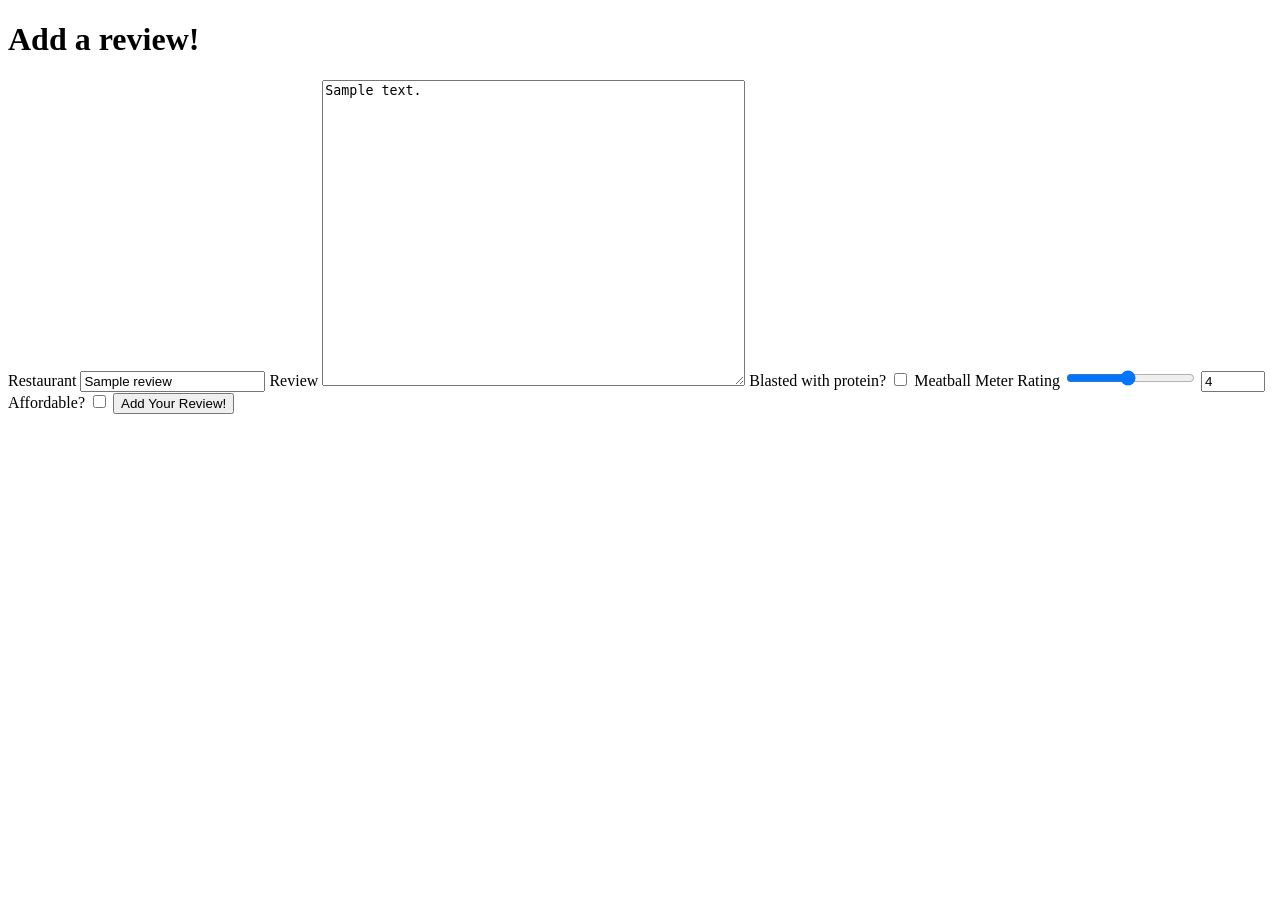
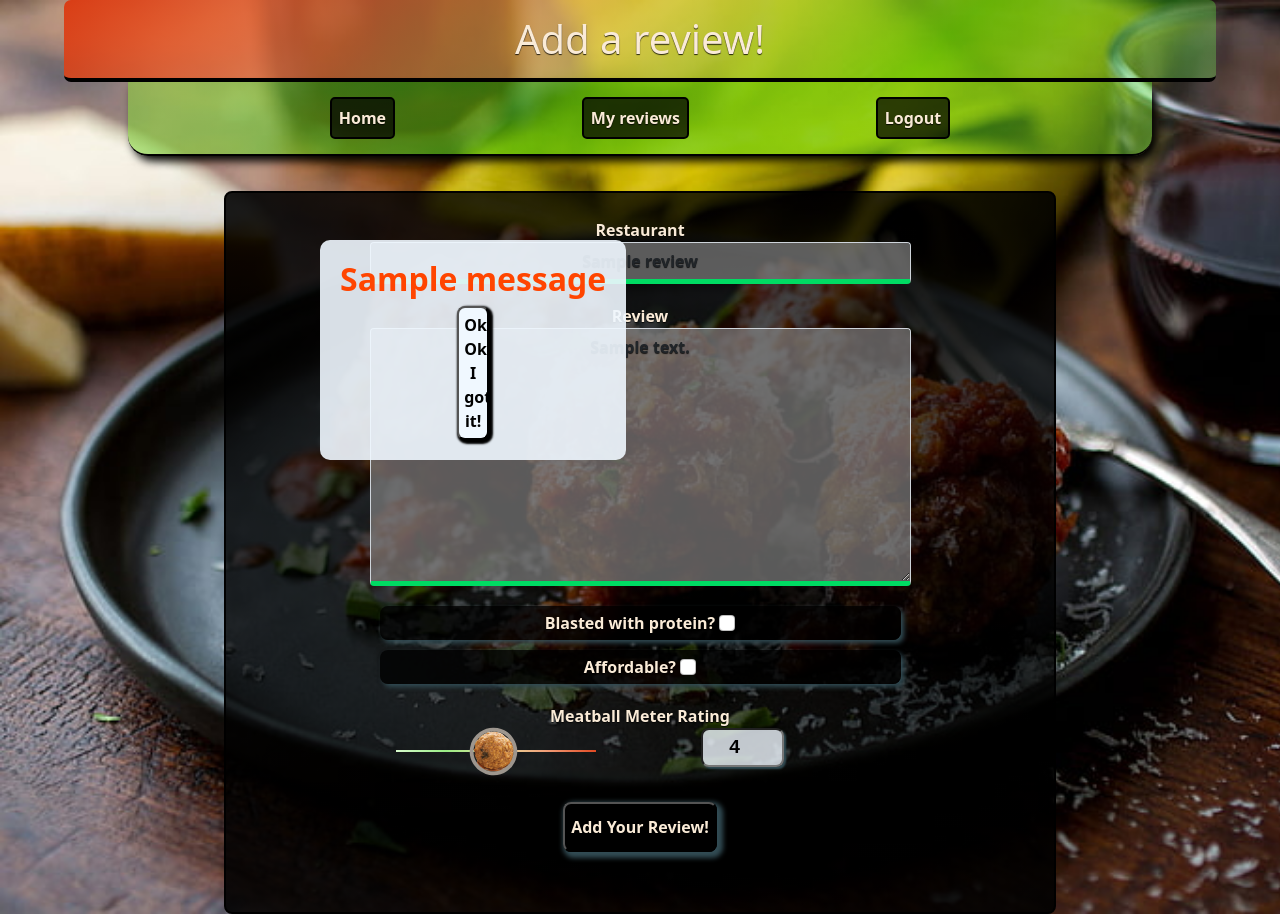
Before and after one commit to DouglasH9/possible_meatball_meter, a Flask app: template flask_app/templates/edit_review.html in a window 1280 px wide. Before the commit the page ends 414 px from the top, so only its background shows below. Run offline with Flask 2, Linux system fonts and the light colour scheme; the template is opened without the code that fills it: most values are stand-ins (such as "Sample title", 1, 10 or a date in 2020); one stand-in notice (Sample message) is shown.

Commit message:
edit page almost finished

```diff
--- a/flask_app/controllers/reviews.py
+++ b/flask_app/controllers/reviews.py
@@ -63,8 +63,9 @@ def edit_review(id):
         "is_affordable" : request.form["is_affordable"],
         "id" : id
     }
+
     if not Review.validate_review(data):
-        return redirect(f"/edit_review/{id}")
+        return redirect(f"/edit/{id}")
 
     Review.send_edit_to_db(data)
     return redirect("/dashboard")
--- a/flask_app/templates/add_review.html
+++ b/flask_app/templates/add_review.html
@@ -18,16 +18,16 @@
     <div id="form_container">
         <form action="/push_review", method="POST" id="the_form">
             <label class="block form-label fancy_words" for="restaurant_name">Restaurant</label>
-            <input class="block form-control fancy_words" class="block" type="text" name="restaurant_name" id="restaurant_name" placeholder="Where'd you go?">
+            <input class="block form-control fancy_words block" type="text" name="restaurant_name" id="restaurant_name" placeholder="Where'd you go?">
             <label class="block form-label fancy_words" for="review">Review</label>
             <textarea class="block form-control fancy_words" name="review" id="review" cols="50" rows="10" placeholder="How was it?"></textarea>
             <div id="check_boxes" class="block">
                 <div id="check_field1" class="check_field">
                     <label class="form-check-label fancy_words" for="is_blasted">Blasted with protein?</label>
                     <input class="form-check-input fancy_words" type="checkbox" name="is_blasted" id="is_blasted" value=1>
+                    <!-- use hidden input to send value of 0 to MySQL db if box isn't checked -->
+                    <input type="hidden" name="is_blasted" value=0>
                 </div>
-                <!-- use hidden input to send value of 0 to MySQL db if box isn't checked -->
-                <input type="hidden" name="is_blasted" value=0>
                 <div id="check_field2" class="check_field">
                     <label class="form-check-label fancy_words" for="is_affordable" id="afford_label">Affordable?</label>
                     <input class="form-check-input fancy_words" type="checkbox" name="is_affordable" id="is_affordable" value=1>
--- a/flask_app/templates/edit_review.html
+++ b/flask_app/templates/edit_review.html
@@ -4,30 +4,56 @@
     <meta charset="UTF-8">
     <meta http-equiv="X-UA-Compatible" content="IE=edge">
     <meta name="viewport" content="width=device-width, initial-scale=1.0">
+    <link href="https://cdn.jsdelivr.net/npm/bootstrap@5.1.1/dist/css/bootstrap.min.css" rel="stylesheet" integrity="sha384-F3w7mX95PdgyTmZZMECAngseQB83DfGTowi0iMjiWaeVhAn4FJkqJByhZMI3AhiU" crossorigin="anonymous">
+    <link rel="stylesheet" href="{{ url_for('static', filename='css/add_review.css') }}">
     <title>Edit a review!</title>
 </head>
 <body>
-    <div class="d-flex m-3 justify-content-center">
-        <h1>Add a review!</h1>
-        <form action="/edit_review/{{review.id}}", method="POST">
-            <label for="restaurant_name">Restaurant</label>
-            <input type="text" name="restaurant_name" id="restaurant_name" value="{{review.restaurant_name}}">
-            <label for="review">Review</label>
-            <textarea name="review" id="review" cols="50" rows="20">{{review.review}}</textarea>
-            <label for="is_blasted">Blasted with protein?</label>
-            <input type="checkbox" name="is_blasted" value=1>
-            <!-- use hidden input to send value of 0 to MySQL db if box isn't checked -->
-            <input type="hidden" name="is_blasted" value=0>
-            <label for="rating">Meatball Meter Rating</label>
+    <h1 id="banner">Add a review!</h1>
+    <div id="nav_bar">
+        <a id="nav_btn" href="/dashboard">Home</a>
+        <a id="nav_btn" href="/my_reviews">My reviews</a>
+        <a id="nav_btn" href="/logout">Logout</a>
+    </div>
+    <div id="form_container">
+        <form action="/edit_review/{{review.id}}", method="POST" id="the_form">
+            <label class="block form-label fancy_words" for="restaurant_name">Restaurant</label>
+            <input class="block form-control fancy_words block" type="text" name="restaurant_name" id="restaurant_name" value="{{review.restaurant_name}}">
+            <label class="block form-label fancy_words" for="review">Review</label>
+            <textarea class="block form-control fancy_words"  name="review" id="review" cols="50" rows="10">{{review.review}}</textarea>
+            <div id="check_boxes" class="block">
+                <div class="check_field" id="check_field1">
+                    <label class="form-check-label fancy_words" for="is_blasted">Blasted with protein?</label>
+                    <input class="form-check-input fancy_words" type="checkbox" name="is_blasted" value=1>
+                    <input type="hidden" name="is_blasted" value=0>
+                    <!-- use hidden input to send value of 0 to MySQL db if box isn't checked -->
+                </div>
+                <div class="check_field" id="check_field2">
+                    <label class="form-check-label fancy_words" for="is_affordable">Affordable?</label>
+                    <input class="form-check-input fancy_words" type="checkbox" name="is_affordable" id="is_affordable" value=1>
+                </div>
+                    <!-- use hidden input to send value of zero to MySQL db if box not checked -->
+                <input type="hidden" name="is_affordable" value=0>
+            </div>
+            <label class="block fancy_words"  for="rating">Meatball Meter Rating</label>
             <!-- two inputs with same name for meatball meter so users can see value of range slider. set each oninput listeners to each other's values so they're synced -->
-            <input type="range" name="rating" id="rating" min="0" max="8.3" step="0.1" value="{{review.rating}}"  oninput="rangevalue.value=value">
-            <input type="number" min="0" max="8.3" step="0.1" value="{{review.rating}}" id="rangevalue" oninput="rating.value=value">
-            <label for="is_affordable">Affordable?</label>
-            <input type="checkbox" name="is_affordable" id="is_affordable" value=1>
-            <!-- use hidden input to send value of zero to MySQL db if box not checked -->
-            <input type="hidden" name="is_affordable" value=0>
-            <input type="submit" name="submit" value="Add Your Review!">
+            <div class="block" id="slider">
+                <input class="range" type="range" name="rating" id="rating" min="0" max="8.3" step="0.1" value="{{review.rating}}"  oninput="rangevalue.value=value">
+                <input type="number" min="0" max="8.3" step="0.1" value="{{review.rating}}" id="rangevalue" oninput="rating.value=value">
+            </div>
+            <input id="submit_btn" class="block fancy_words" type="submit" name="submit" value="Add Your Review!">
         </form>
     </div>
+    {% with messages = get_flashed_messages() %}
+        {% if messages %}
+        <div id="flash_div">
+            {% for message in messages %}
+            <h2 class="flash" style="text-align: center;">{{message}}</h2>
+            {% endfor %}
+        <button id="flash_btn" onclick="removeFlash()">Ok! Ok! I got it!</button>
+        </div>
+        {% endif %}
+    {% endwith %}
+    <script src="{{ url_for('static', filename='js/formField.js') }}"></script>
 </body>
 </html>
```
